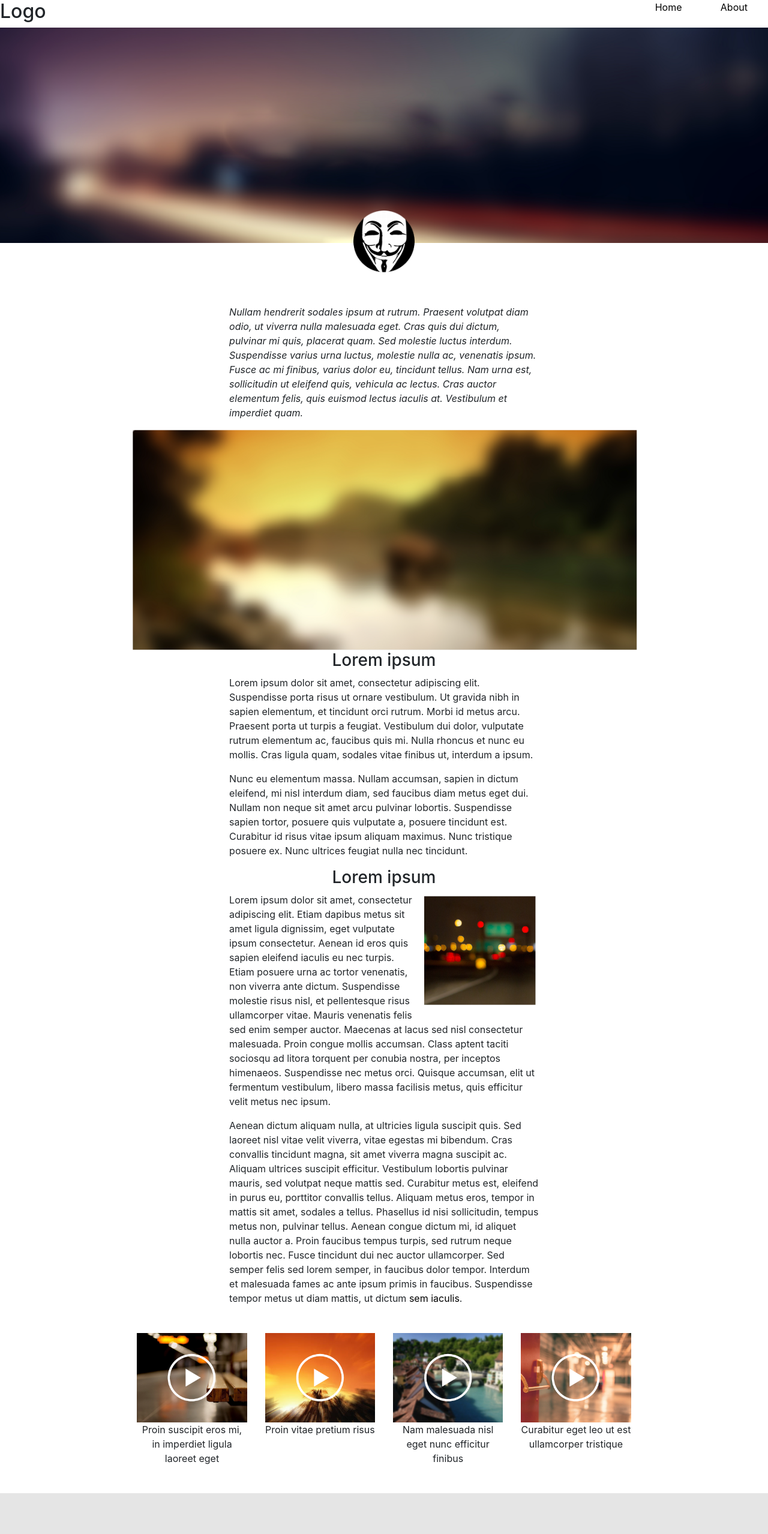
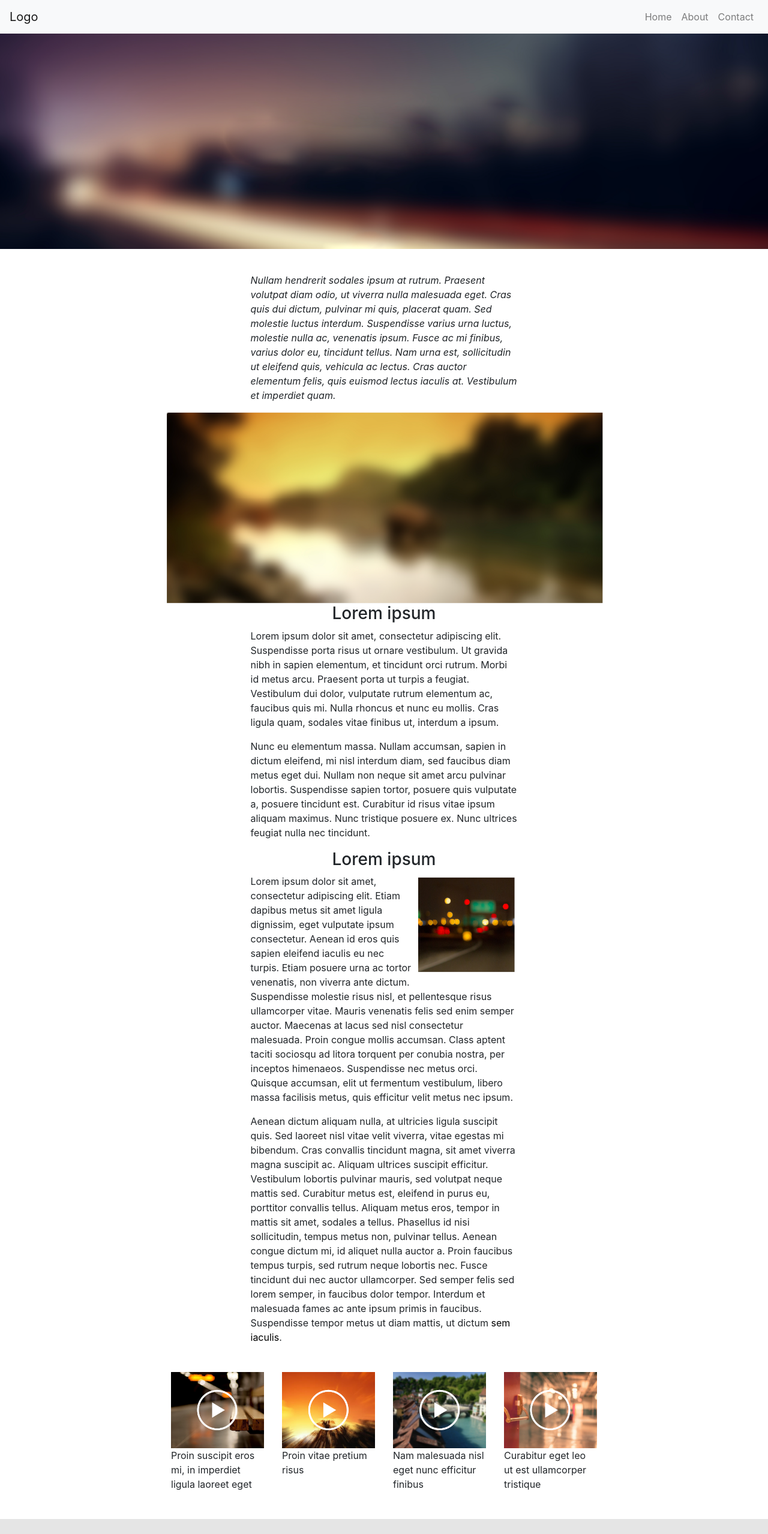
Before and after one commit to Alena5041/Bootstrap, a plain HTML site: page index.html in a window 1280 px wide. Shown: the top 2557 px of the page at 60% size. Drawn offline with nearby package versions, Linux system fonts and the light colour scheme.

Commit message:
document

```diff
--- a/css/style.sass
+++ b/css/style.sass
@@ -3,15 +3,8 @@ html
   height: 100%
   overflow-x: hidden
 
-.firstImg, .secondImg, .video
+.headerImg, .secondImg, .video
   width: 100%
-
-.headImg
-  display: block
-  margin: auto
-  position: relative
-  bottom: 54px
-  width: 8%
 
 h3
   text-align: center
@@ -24,6 +17,9 @@ h3
 .col-2
   p
     text-align: center
+
+.italicText
+  margin-top: 40px
 
 .footer
   background-color: #e5e5e5
@@ -41,7 +37,7 @@ a:hover
 
 .icons
   text-align: center
-  margin: 70px
+  padding: 70px 0
   a
     margin: 5px
 
--- a/index.html
+++ b/index.html
@@ -7,42 +7,44 @@
     <title></title>
   </head>
   <body>
-    <div class="row">
-      <div class="col-10">
-        <h2>Logo</h2>
-      </div>
-      <div class="col-1">
-        <a href="#">Home</a>
-      </div>
-      <div class="col-1">
-        <a href="#">About</a>
+    <div class="header">
+      <nav class="navbar navbar-expand-lg navbar-light bg-light">
+        <a class="navbar-brand" href="#">Logo</a>
+        <button class="navbar-toggler" type="button" data-toggle="collapse" data-target="#navbarNavAltMarkup" aria-controls="navbarNavAltMarkup" aria-expanded="false" aria-label="Toggle navigation">
+          <span class="navbar-toggler-icon"></span>
+        </button>
+        <div class="collapse navbar-collapse justify-content-end" id="navbarNavAltMarkup">
+          <div class="navbar-nav">
+            <a class="nav-item nav-link" href="#">Home <span class="sr-only">(current)</span></a>
+            <a class="nav-item nav-link" href="#">About</a>
+            <a class="nav-item nav-link" href="#">Contact</a>
           </div>
         </div>
-    <div class="row">
-      <div class="col-12">
-        <img class="firstImg" src="img\1img.png">
-        <img class="headImg" src="img\2img.png">
+      </nav>
+      <div>
+        <img class="headerImg" src="img\1img.png">
+      </div>
+    </div>
+    <div class="container">
+      <div class="row justify-content-center">
+        <div class="col-lg-5">
+          <p class="font-italic italicText">Nullam hendrerit sodales ipsum at rutrum. Praesent volutpat diam odio, ut viverra nulla malesuada eget. Cras quis dui dictum, pulvinar mi quis, placerat quam. Sed molestie luctus interdum. Suspendisse varius urna luctus, molestie nulla ac, venenatis ipsum. Fusce ac mi finibus, varius dolor eu, tincidunt tellus. Nam urna est, sollicitudin ut eleifend quis, vehicula ac lectus. Cras auctor elementum felis, quis euismod lectus iaculis at. Vestibulum et imperdiet quam.</p>
         </div>
       </div>
       <div class="row justify-content-center">
-      <div class="col-5">
-        <p class="font-italic">Nullam hendrerit sodales ipsum at rutrum. Praesent volutpat diam odio, ut viverra nulla malesuada eget. Cras quis dui dictum, pulvinar mi quis, placerat quam. Sed molestie luctus interdum. Suspendisse varius urna luctus, molestie nulla ac, venenatis ipsum. Fusce ac mi finibus, varius dolor eu, tincidunt tellus. Nam urna est, sollicitudin ut eleifend quis, vehicula ac lectus. Cras auctor elementum felis, quis euismod lectus iaculis at. Vestibulum et imperdiet quam.</p>
-      </div>
-    </div>
-    <div class="row justify-content-center">
-      <div class="col-8">
+        <div class="col-lg-8">
           <img class="secondImg" src="img\3img.png">
         </div>
       </div>
       <div class="row justify-content-center">
-      <div class="col-5">
+        <div class="col-lg-5">
           <h3>Lorem ipsum</h3>
           <p>Lorem ipsum dolor sit amet, consectetur adipiscing elit. Suspendisse porta risus ut ornare vestibulum. Ut gravida nibh in sapien elementum, et tincidunt orci rutrum. Morbi id metus arcu. Praesent porta ut turpis a feugiat. Vestibulum dui dolor, vulputate rutrum elementum ac, faucibus quis mi. Nulla rhoncus et nunc eu mollis. Cras ligula quam, sodales vitae finibus ut, interdum a ipsum.</p>
           <p>Nunc eu elementum massa. Nullam accumsan, sapien in dictum eleifend, mi nisl interdum diam, sed faucibus diam metus eget dui. Nullam non neque sit amet arcu pulvinar lobortis. Suspendisse sapien tortor, posuere quis vulputate a, posuere tincidunt est. Curabitur id risus vitae ipsum aliquam maximus. Nunc tristique posuere ex. Nunc ultrices feugiat nulla nec tincidunt.</p>
         </div>
       </div>
       <div class="row justify-content-center">
-      <div class="col-5">
+        <div class="col-lg-5">
           <h3>Lorem ipsum</h3>
           <img class="inTextImg" src="img\4img.png">
           <p>Lorem ipsum dolor sit amet, consectetur adipiscing elit. Etiam dapibus metus sit amet ligula dignissim, eget vulputate ipsum consectetur. Aenean id eros quis sapien eleifend iaculis eu nec turpis. Etiam posuere urna ac tortor venenatis, non viverra ante dictum. Suspendisse molestie risus nisl, et pellentesque risus ullamcorper vitae. Mauris venenatis felis sed enim semper auctor. Maecenas at lacus sed nisl consectetur malesuada. Proin congue mollis accumsan. Class aptent taciti sociosqu ad litora torquent per conubia nostra, per inceptos himenaeos. Suspendisse nec metus orci. Quisque accumsan, elit ut fermentum vestibulum, libero massa facilisis metus, quis efficitur velit metus nec ipsum.</p>
@@ -50,25 +52,26 @@
         </div>
       </div>
       <div class="row justify-content-center videos">
-      <div class="col-2">
+        <div class="col-lg-2 col-md-3 col-sm-6 col-8">
           <img class="video" src="img\5img.png">
           <p>Proin suscipit eros mi, in imperdiet ligula laoreet eget</p>
         </div>
-      <div class="col-2">
+        <div class="col-lg-2 col-md-3 col-sm-6 col-8">
           <img class="video" src="img\6img.png">
           <p>Proin vitae pretium risus</p>
         </div>
-      <div class="col-2">
+        <div class="col-lg-2 col-md-3 col-sm-6 col-8">
           <img class="video" src="img\7img.png">
           <p>Nam malesuada nisl eget nunc efficitur finibus</p>
         </div>
-      <div class="col-2">
+        <div class="col-lg-2 col-md-3 col-sm-6 col-8">
           <img class="video" src="img\8img.png">
           <p>Curabitur eget leo ut est ullamcorper tristique</p>
         </div>
       </div>
-    <div class="row justify-content-center footer">
-      <div class="col-2 icons">
+    </div>
+    <div class="footer">
+      <div class="icons">
         <a href="#">
           <img src="img\1smallimg.png">
         </a>
@@ -83,5 +86,6 @@
         </a>
       </div>
     </div>
+    <script src="js/script.js"></script>
   </body>
 </html>
--- /dev/null
+++ b/js/script.js
@@ -0,0 +1,5 @@
+document.querySelector(".navbar-toggler").addEventListener("click", function(e){
+
+      document.querySelector("#navbarNavAltMarkup").classList.toggle("show");
+
+  });
```
Also changed, not shown: css/style.min.css. Lines whose indentation alone changed are shown as unchanged.
